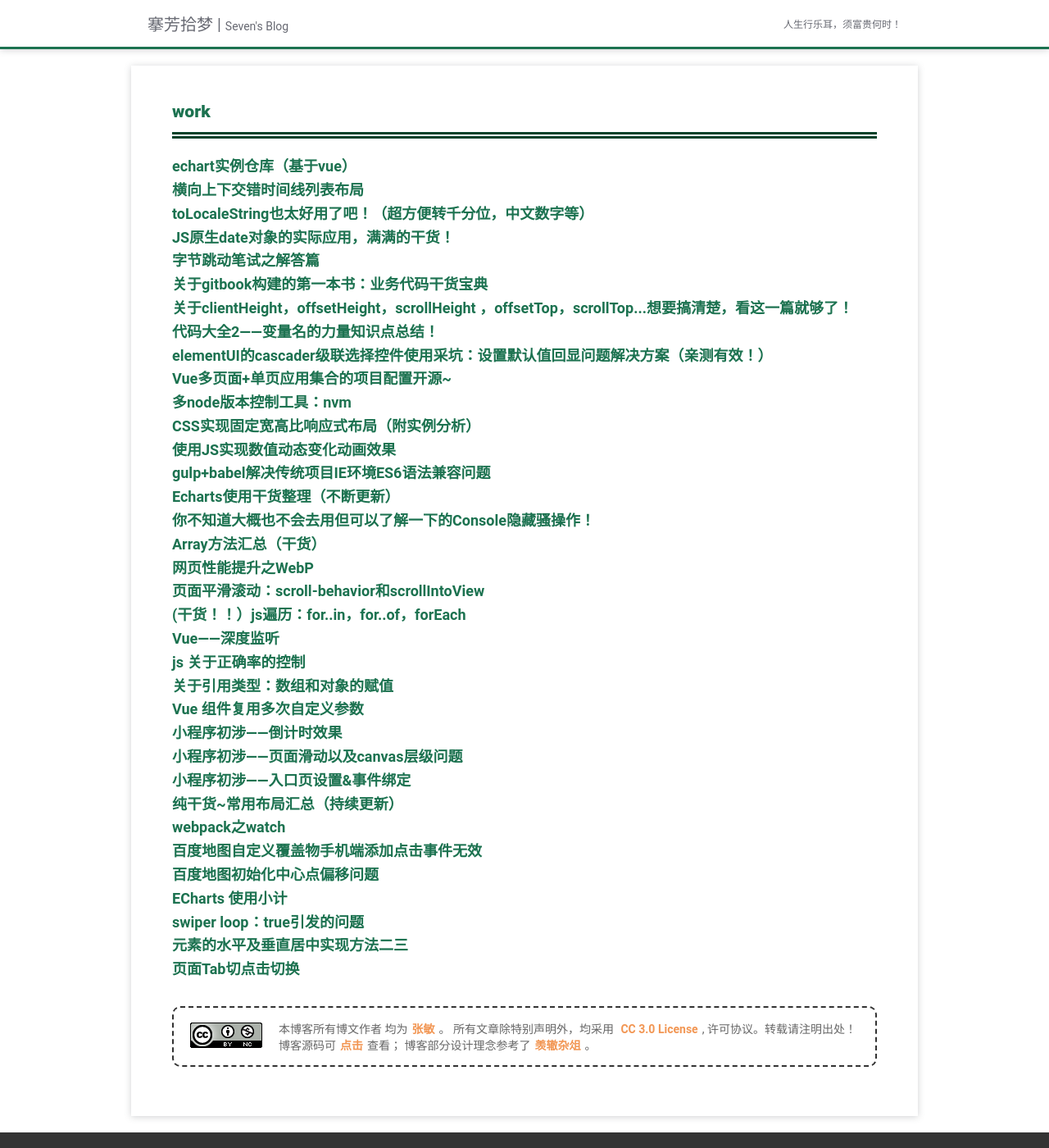
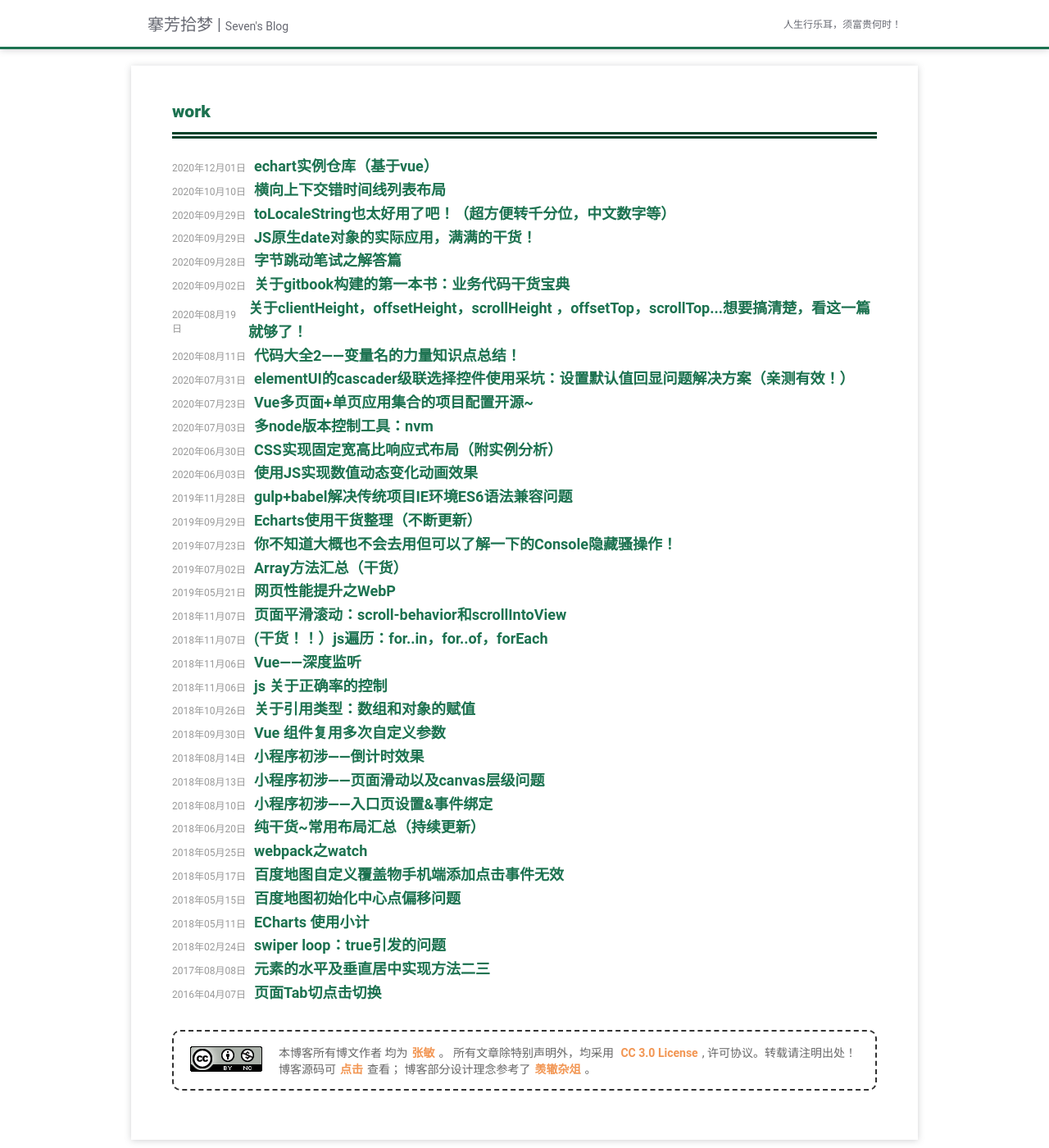
Before and after one commit to seven777777/myblog, a Jekyll site: the page built from category/work.html, in a window 1280 px wide and 1400 px high. Shown: the whole window at 82% size. Built offline with Jekyll 4.4.1, drawn with Linux system fonts in a browser that asks for light colours; comment, search, counter and statistics services are not loaded.

Commit message:
category排版微调

```diff
--- a/category/life.html
+++ b/category/life.html
@@ -8,6 +8,7 @@
         {% assign type = category %}
         {% if post.category == 'life' %}
             <div class="artical_wrap">
+                <span class="time">{{ post.date | date: "%Y年%m月%d日" }}</span>
                 <a class="postlist-title" href="{{ site.baseurl }}{{ post.url }}">{{ post.title }}</a>
             </div>
         {% endif %}
--- a/category/work.html
+++ b/category/work.html
@@ -7,6 +7,7 @@
         {% assign type = category %}
         {% if post.category == 'work' %}
             <div class="artical_wrap">
+                <span class="time">{{ post.date | date: "%Y年%m月%d日" }}</span>
                 <a class="postlist-title" href="{{ site.baseurl }}{{ post.url }}">{{ post.title }}</a>
             </div>
         {% endif %}
--- a/list.html
+++ b/list.html
@@ -4,7 +4,7 @@
 
 <title>list</title>
 
-<h1 class="module-title">所有博文<span> - <span id="tagname"></span></span></h1>
+<h1 class="module-title"><a href="{{ site.baseurl }}/list">所有博文</a><span> - <span id="tagname"></span></span></h1>
 
 <div class="postlist-wrap layout-block">
     {% for post in site.posts %}
```
Also changed, not shown: _style/_base.common.scss (+15 -1 lines), css/default.min.css.
